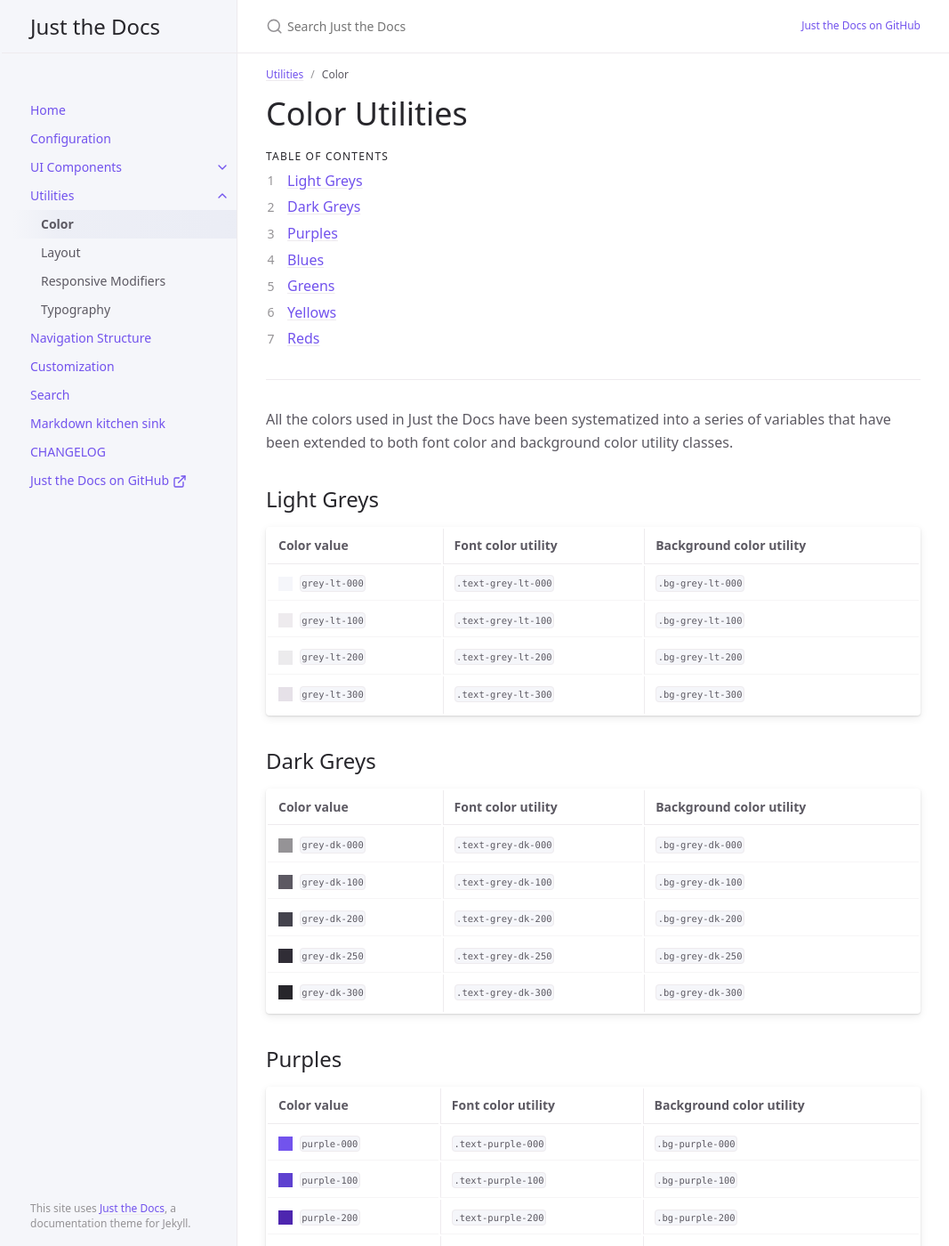
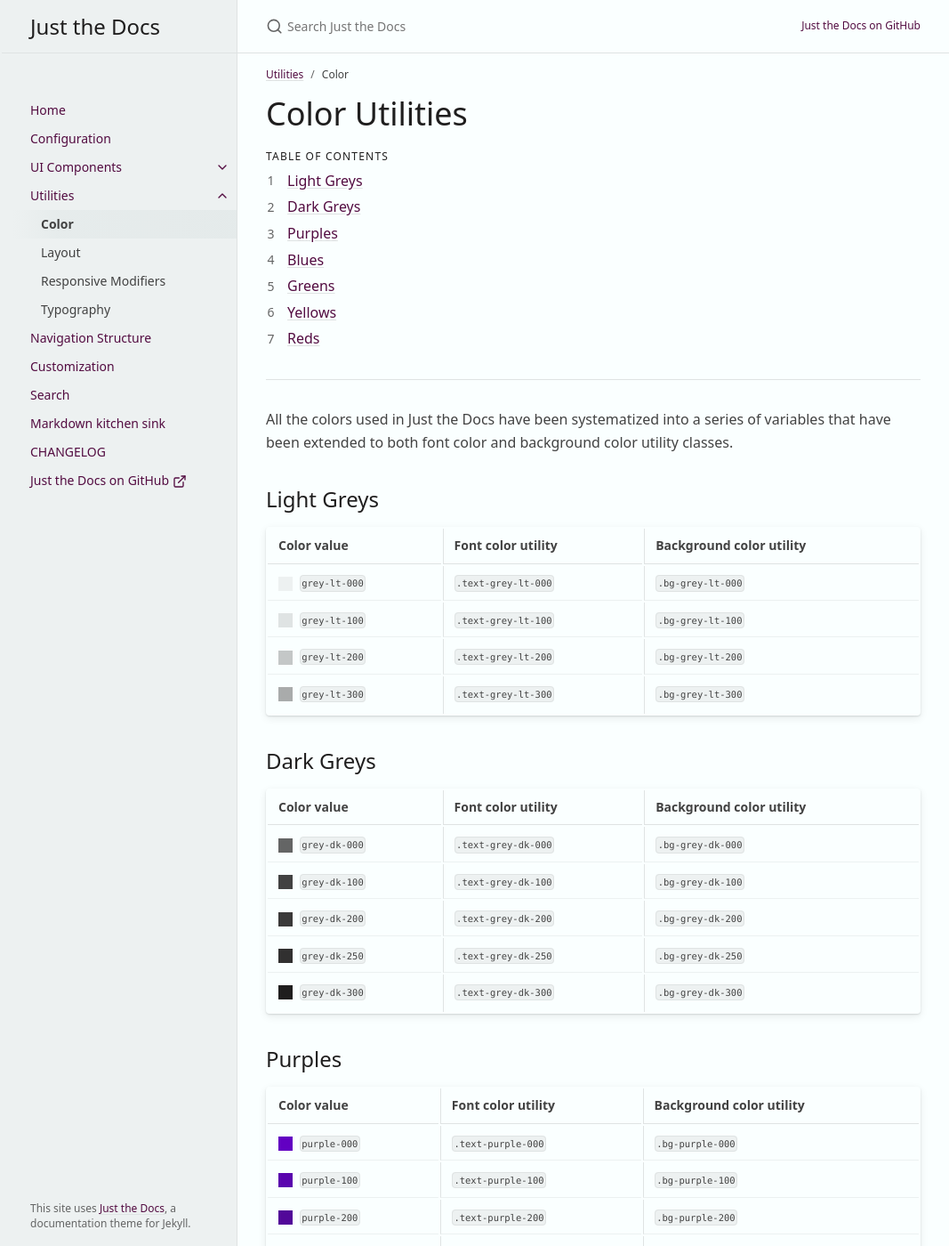
Before and after one commit to Sci-Fi-Fantasy-Alliance/just-the-docs, a Jekyll site: the page built from docs/utilities/color.md, in a window 1280 px wide and 1400 px high. Shown: the whole window at 89% size, without its empty margins (105-1172 px from the left). Built offline with Jekyll 4.4.1, drawn with Linux system fonts in a browser that asks for light colours.

Commit message:
task(color change)
Initial light color theme change

```diff
--- a/_sass/support/_variables.scss
+++ b/_sass/support/_variables.scss
@@ -26,36 +26,36 @@ $font-size-10-sm: 48px !default;
 
 // Colors
 
-$white: #fff !default;
-$grey-dk-000: #959396 !default;
-$grey-dk-100: #5c5962 !default;
-$grey-dk-200: #44434d !default;
-$grey-dk-250: #302d36 !default;
-$grey-dk-300: #27262b !default;
-$grey-lt-000: #f5f6fa !default;
-$grey-lt-100: #eeebee !default;
-$grey-lt-200: #ecebed !default;
-$grey-lt-300: #e6e1e8 !default;
-$purple-000: #7253ed !default;
-$purple-100: #5e41d0 !default;
-$purple-200: #4e26af !default;
-$purple-300: #381885 !default;
-$blue-000: #2c84fa !default;
-$blue-100: #2869e6 !default;
-$blue-200: #264caf !default;
-$blue-300: #183385 !default;
-$green-000: #41d693 !default;
-$green-100: #11b584 !default;
-$green-200: #009c7b !default;
-$green-300: #026e57 !default;
-$yellow-000: #ffeb82 !default;
-$yellow-100: #fadf50 !default;
-$yellow-200: #f7d12e !default;
-$yellow-300: #e7af06 !default;
-$red-000: #f77e7e !default;
-$red-100: #f96e65 !default;
-$red-200: #e94c4c !default;
-$red-300: #dd2e2e !default;
+$white: #faffff !default;
+$grey-dk-000: #646565 !default;
+$grey-dk-100: #424242 !default;
+$grey-dk-200: #3a3939 !default;
+$grey-dk-250: #313030 !default;
+$grey-dk-300: #1f1e1e !default;
+$grey-lt-000: #edf1f1 !default;
+$grey-lt-100: #dfe3e3 !default;
+$grey-lt-200: #c4c7c7 !default;
+$grey-lt-300: #a9abab !default;
+$purple-000: #6200C2 !default;
+$purple-100: #5a04ae !default;
+$purple-200: #520899 !default;
+$purple-300: #410f70 !default;
+$blue-000: #8d91a1 !default;
+$blue-100: #575a72 !default;
+$blue-200: #3c3e5a !default;
+$blue-300: #202242 !default;
+$green-000: #93acb4 !default;
+$green-100: #5f838e !default;
+$green-200: #456e7b !default;
+$green-300: #2b5968 !default;
+$yellow-000: #e5dc8c !default;
+$yellow-100: #dacb53 !default;
+$yellow-200: #d5c236 !default;
+$yellow-300: #cfb919 !default;
+$red-000: #a786a0 !default;
+$red-100: #7d4971 !default;
+$red-200: #682b59 !default;
+$red-300: #530c41 !default;
 $body-background-color: $white !default;
 $sidebar-color: $grey-lt-000 !default;
 $search-background-color: $white !default;
@@ -66,9 +66,9 @@ $body-text-color: $grey-dk-100 !default;
 $body-heading-color: $grey-dk-300 !default;
 $search-result-preview-color: $grey-dk-000 !default;
 $nav-child-link-color: $grey-dk-100 !default;
-$link-color: $purple-000 !default;
-$btn-primary-color: $purple-100 !default;
-$base-button-color: #f7f7f7 !default;
+$link-color: $red-300 !default;
+$btn-primary-color: $blue-300 !default;
+$base-button-color: $grey-lt-100 !default;
 
 // Spacing
 
```
